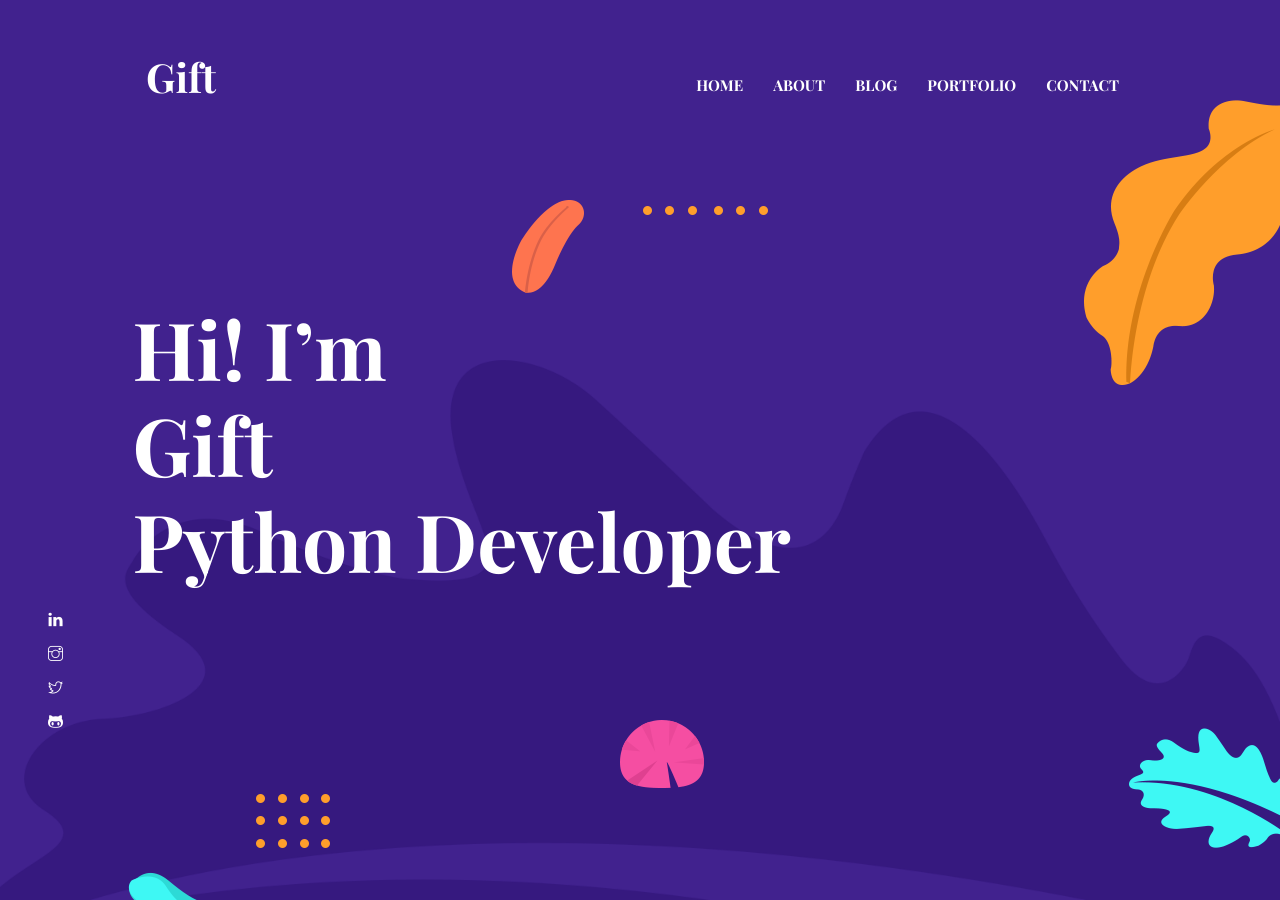
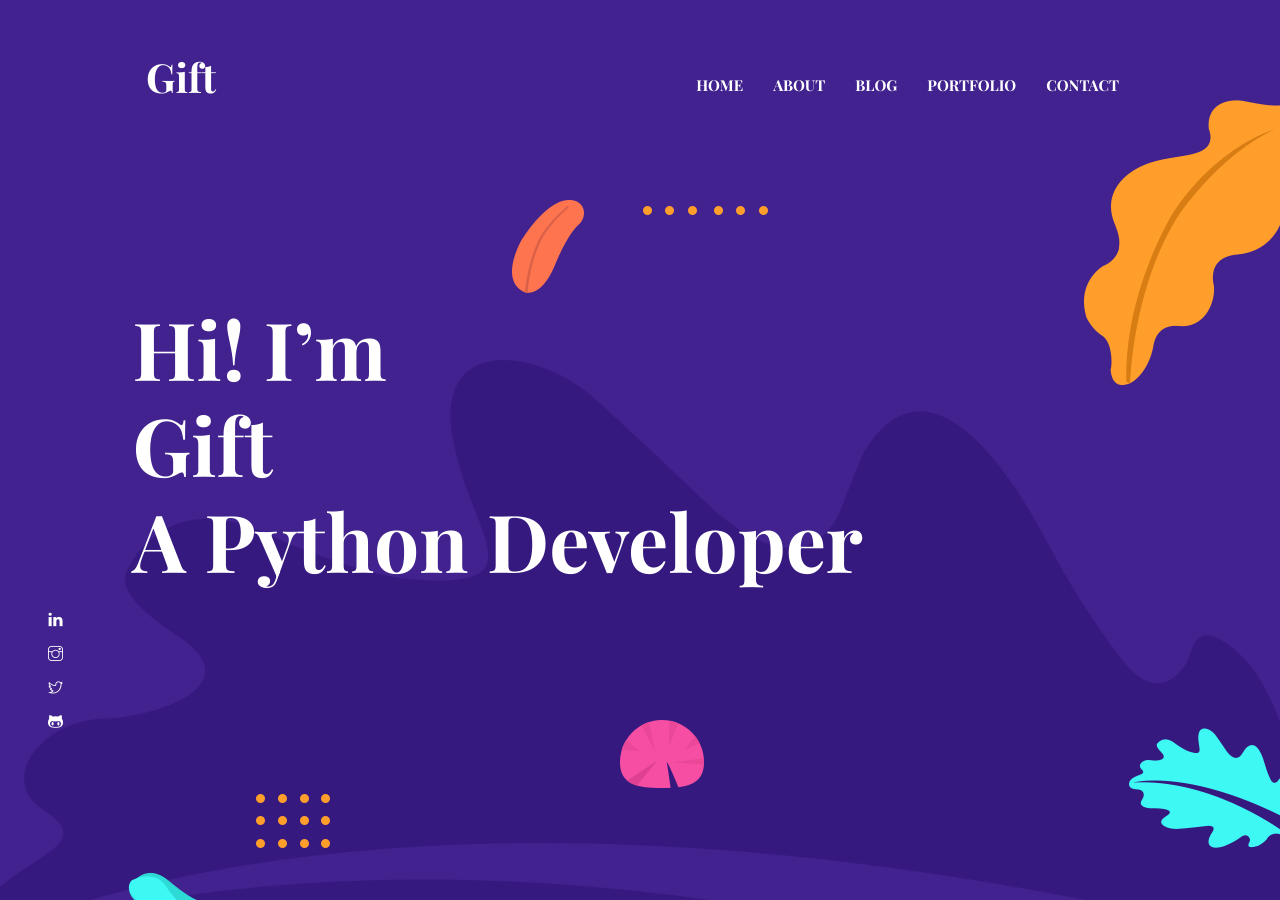
Before and after one commit to gift-exe/gift-exe.github.io, a Jekyll site: the page built from index.html, in a window 1280 px wide and 900 px high. Built offline with Jekyll 4.4.1, drawn with Linux system fonts in a browser that asks for light colours.

Commit message:
update
as in header

```diff
--- a/_data/settings.yml
+++ b/_data/settings.yml
@@ -38,7 +38,7 @@ disqus-identifier: # Add your shortname for Disqus Comment. For example mr-brown
 # Hero Section
 
 hero:
-  hero-title: Hi! I’m <br> Gift <br> Python Developer
+  hero-title: Hi! I’m <br> Gift <br> A Python Developer
 
 social:
 - {icon: "ti-linkedin", link: "www.linkedin.com/in/gift-abumere-421982215"}
```
